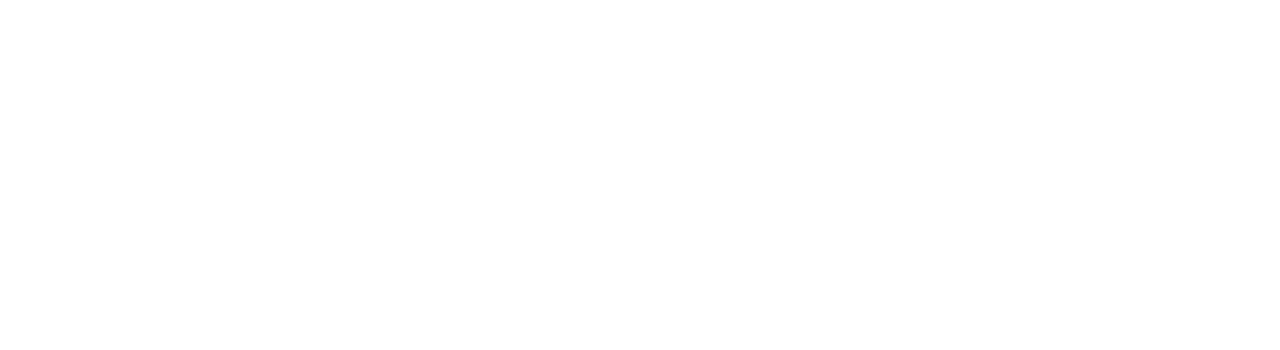
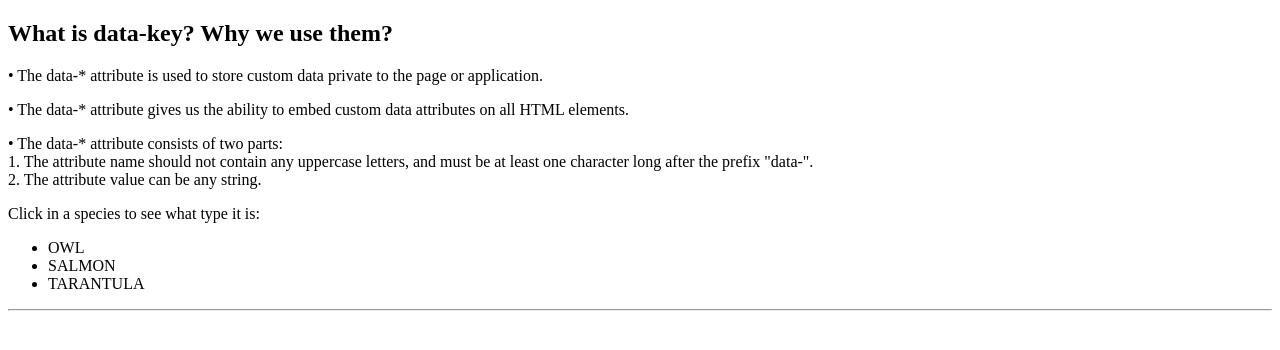
Before and after one commit to shubham2o/JavaScript-Drum-Kit, a plain HTML site: page doubts.html in a window 1280 px wide. Drawn offline with Linux system fonts and the light colour scheme.

Commit message:
What is data-key? added

```diff
--- a/doubts.html
+++ b/doubts.html
@@ -7,5 +7,24 @@
     <title>Doubts</title>
 </head>
 <body>
+
+    <!-- What is data-key? Why we use them? -->
+    <h2>What is data-key? Why we use them?</h2>
+    <p>• The data-* attribute is used to store custom data private to the page or application.</p>
+    <p>• The data-* attribute gives us the ability to embed custom data attributes on all HTML elements.</p>
+    <p>• The data-* attribute consists of two parts: <br>
+    1. The attribute name should not contain any uppercase letters, and must be at least one character long after
+    the prefix "data-". <br>
+    2. The attribute value can be any string.</p>
+    <p>Click in a species to see what type it is:</p>
+    <ul>
+        <li onclick = "showDetails(this)" data-animal-type = "bird">OWL</li>
+        <li onclick = "showDetails(this)" data-animal-type = "fish">SALMON</li>
+        <li onclick = "showDetails(this)" data-animal-type = "spider">TARANTULA</li>
+    </ul>
+    <hr>
+
+    <script src = "doubts.js"></script>
+
 </body>
 </html>
--- /dev/null
+++ b/doubts.js
@@ -0,0 +1,5 @@
+// What is data-key? Why we use them?
+function showDetails(animal) {
+    var animalType = animal.getAttribute("data-animal-type");
+    alert("The " + animal.innerHTML + " is a " + animalType + ".");
+}
```
